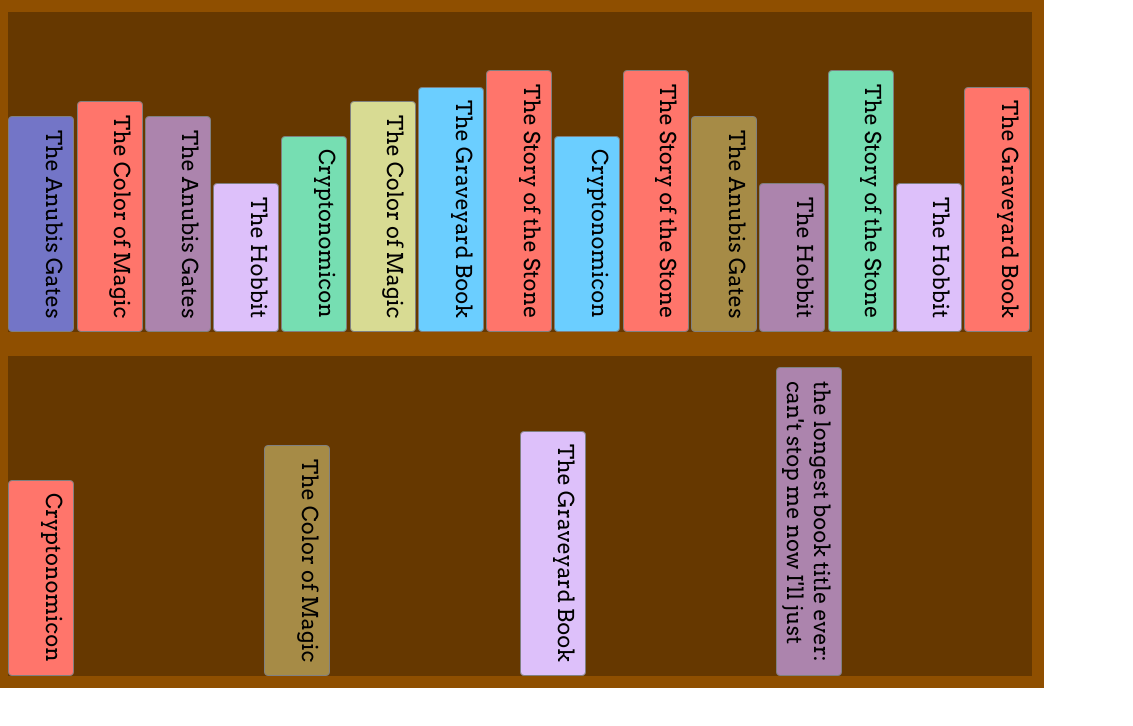
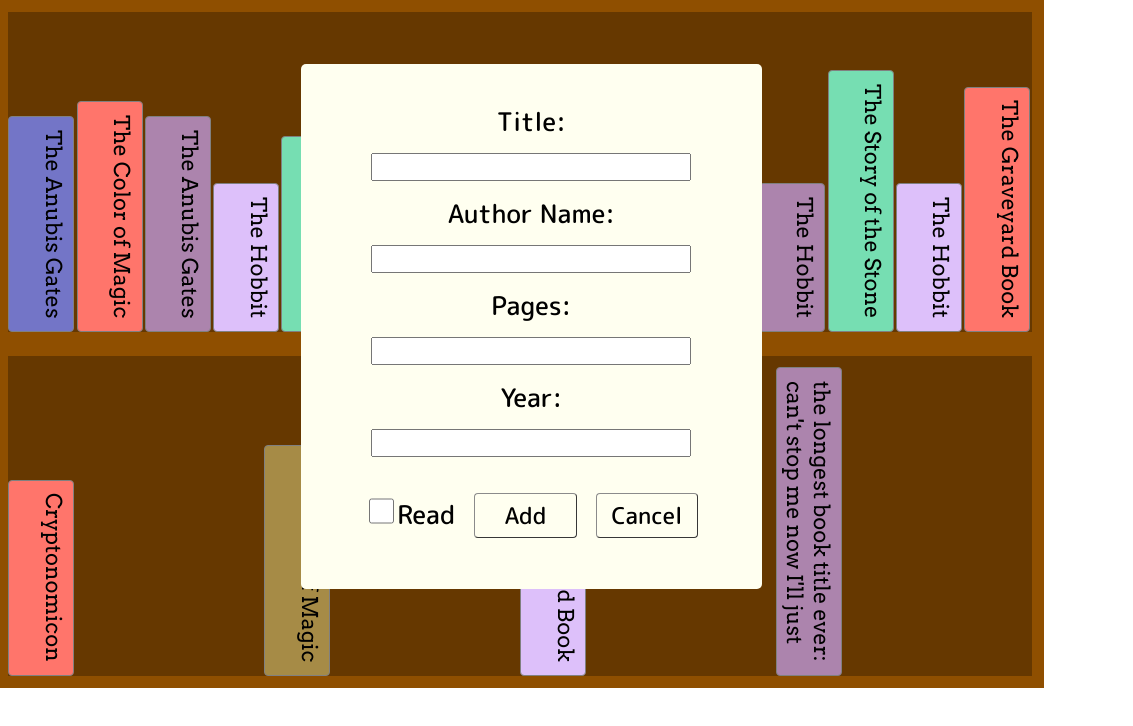
Before and after one commit to RococoCoding/stacks, a plain HTML site: page index.html in a window 1280 px wide. Both pictures are taken after a click on the button "New". Shown: the full height of the page, 147-1280 px from the left. Drawn offline with Linux system fonts and the light colour scheme.

Commit message:
created new book form

```diff
--- a/index.html
+++ b/index.html
@@ -1,6 +1,6 @@
 <html>
 <nav>
-  <button id="newbook">New</button>
+  <button id="new-book-button">New</button>
   <div id="search-wrapper">
     <input type="search" placeholder="Search"></input>
     <button id="search">Search</button>
@@ -10,9 +10,24 @@
   <div id="empty">e</div>
   <div id="empty">e</div>
 </nav>
+<form id="new-book-form" class="hidden">
+  <label class="new-book-labels">Title: </label>
+  <input form="new-book-" type="text"></input>
+  <label class="new-book-labels">Author Name: </label>
+  <input form="new-book-form" type="text"></input>
+  <label class="new-book-labels">Pages: </label>
+  <input form="new-book-form" type="number"></input>
+  <label class="new-book-labels">Year: </label>
+  <input form="new-book-form" type="number"></input>
+  <div id="new-read-wrapper">
+    <input form="new-book-form" type="checkbox" name="read" id="new-read"/>
+    <label for="new-read" class="new-book-labels" id="new-read-label">Read</label>
+    <button form="new-book-form" type="submit">Add</button>
+    <button form="new-book-form">Cancel</button>
+</div>
+</form>
 <main id="main">
 </main>
-
 </html>
 <style>
   @import url('https://fonts.googleapis.com/css2?family=M+PLUS+Rounded+1c:wght@500&&family=Arvo&display=swap');
@@ -20,8 +35,7 @@
   body {
     margin: 0;
   }
-
-  /* BOOKMARK SECTION */
+/* BOOKMARK SECTION */
   nav {
     position: fixed;
     width: 11vw;
@@ -53,8 +67,9 @@
     cursor: pointer;
   }
 
-  button:active {
-    visibility: hidden;
+  nav > button:active {
+    color: rgba(0, 0, 0, 0);
+    border-color: rgba(0, 0, 0, 0);
   }
 
   input[type="search"] {
@@ -73,16 +88,51 @@
     width: 17vw;
   }
 
-  #newbook {
+  #new-book-button {
     margin-top: 2vw;
   }
-
-  /* BOOKSHELF START */
+  #new-book-form {
+    background-color: ivory;
+    height: 35vw;
+    width: 30vw;
+    margin-left: 35vw;
+    margin-top: 5vw;
+    padding: 3vw;
+    z-index: 1;
+    position: fixed;
+    display: flex;
+    align-items: center;
+    justify-content: center;
+    flex-direction: column;
+    border-radius: 5px;
+    font-size: 2vw;
+    font-family: 'M PLUS Rounded 1c', sans-serif;
+  }
+  #new-book-form > input {
+    width: 25vw;
+    height: 3vw;
+    margin: 1vw;
+  }
+  #new-read-wrapper {
+    display: flex;
+    padding-top: 2vw;
+  }
+  #new-read {
+    height: 2vw;
+    width: 2vw;
+  }
+  #new-read-wrapper > button {
+    color: black;
+    margin-top: -0.2vw;
+    font-weight: normal;
+    border-color: rgb(139, 139, 139);
+    border-width: 1.5px;
+  }
+/* BOOKSHELF START */
   main {
     display: grid;
     grid-template-columns: 11.2vw 70vw 11.2vw;
   }
-
   .shelf {
     background-color: #663800;
     grid-column: 2 / 3;
@@ -95,7 +145,6 @@
     border-width: 1vw;
     align-items: end;
   }
-
   .book {
     background-color: lightseagreen;
     width: 4vw;
@@ -113,7 +162,6 @@
     cursor: pointer;
     overflow:hidden;
   }
-
   .book-onclick {
     position: fixed;
     height: max-content;
@@ -122,7 +170,7 @@
     word-wrap: break-word;
     left: 40vw;
     top: 10vw;
-    z-index: 2;
+    z-index: 1;
     writing-mode: horizontal-tb;
     text-orientation: upright;
     font-size: 3vw;
@@ -135,13 +183,8 @@
     height: 2vw;
     width: 2vw;
   }
-  label {
+  label[for=read] {
     font-size: 2.2vw;
-  }
-
-  .hidden {
-    visibility: hidden;
-    position: fixed;
   }
   .year {
     line-height: 0px;
@@ -158,10 +201,10 @@
     margin-top: 4vw;
     color: black;
   }
-  .delete-button:active {
-    visibility:visible;
+  .hidden {
+    visibility: hidden;
+    position: fixed;
   }
-
 </style>
 <script>
   //*to do later -- support for multiple authors? series?
@@ -295,8 +338,9 @@
             createAppend(parent, newNode);
             parent.lastChild.setAttribute("type", "checkbox");
             parent.lastChild.name = "read";
+            parent.lastChild.id = `read${i}`;
             createAppend(parent, "label");
-            parent.lastChild.setAttribute("for", "read");
+            parent.lastChild.setAttribute("for", `read${i}`);
             setText(parent.lastChild, "Read");
           }
           createInput(parent.lastChild, "input");
@@ -345,5 +389,9 @@
     }
   }
 //BOOKMARK BUTTONS
-
+document.getElementById("new-book-button").addEventListener("click", openNewBookForm);
+  function openNewBookForm() {
+    let bookForm = document.getElementById("new-book-form");
+    bookForm.classList.toggle("hidden");
+  }
 </script>
```
